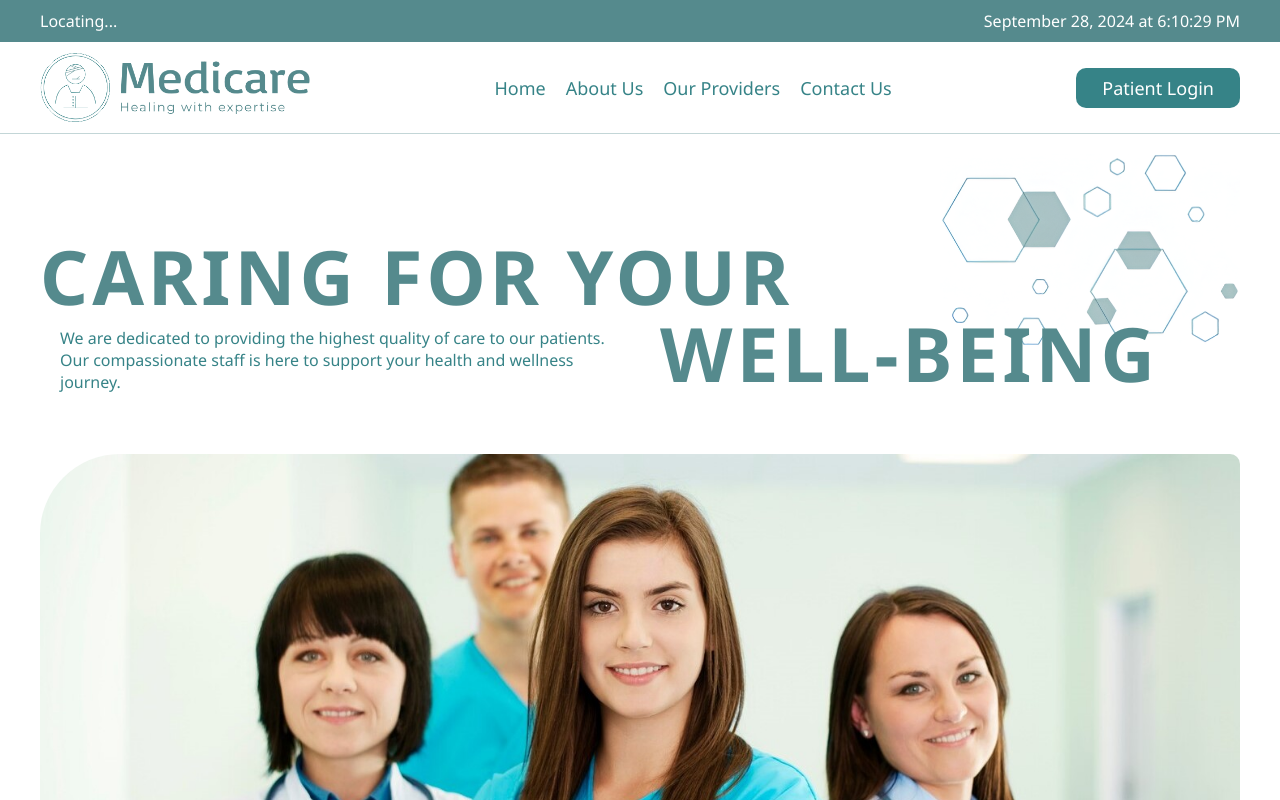
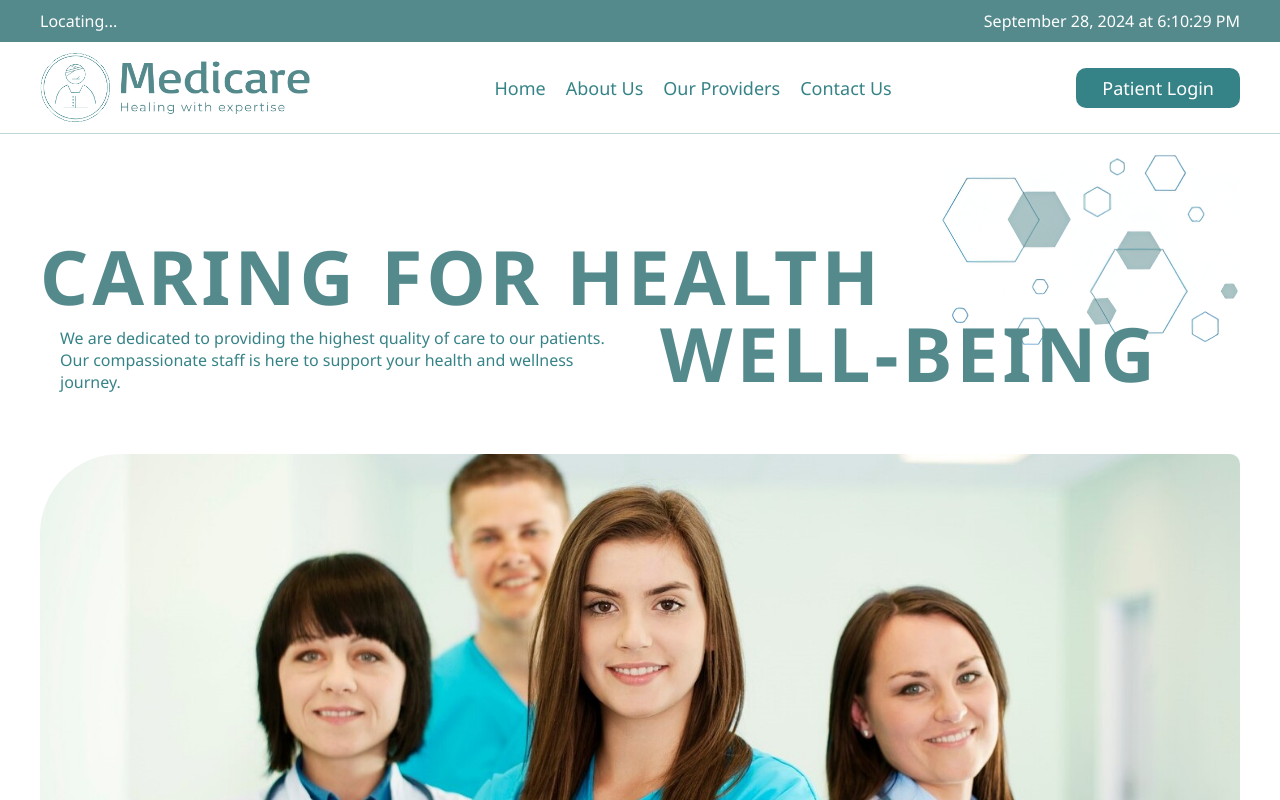
Before and after one commit to Fuzail-khan/Medicare, a React (Create React App) app: page / in a window 1280 px wide. Shown: the top 800 px of the page. Built offline with nearby package versions, Linux system fonts and the light colour scheme; no server answers.

Commit message:
changing the title-test

```diff
--- a/src/Home/Home.jsx
+++ b/src/Home/Home.jsx
@@ -8,7 +8,7 @@ const Home = () => {
       {/* First Section */}
       <div className="homepage-first-section">
         <div className="content-container" id='home-bg'>
-          <h1 className="title">Caring for Your</h1>
+          <h1 className="title">Caring for  Health</h1>
         </div>
       </div>
 
```
